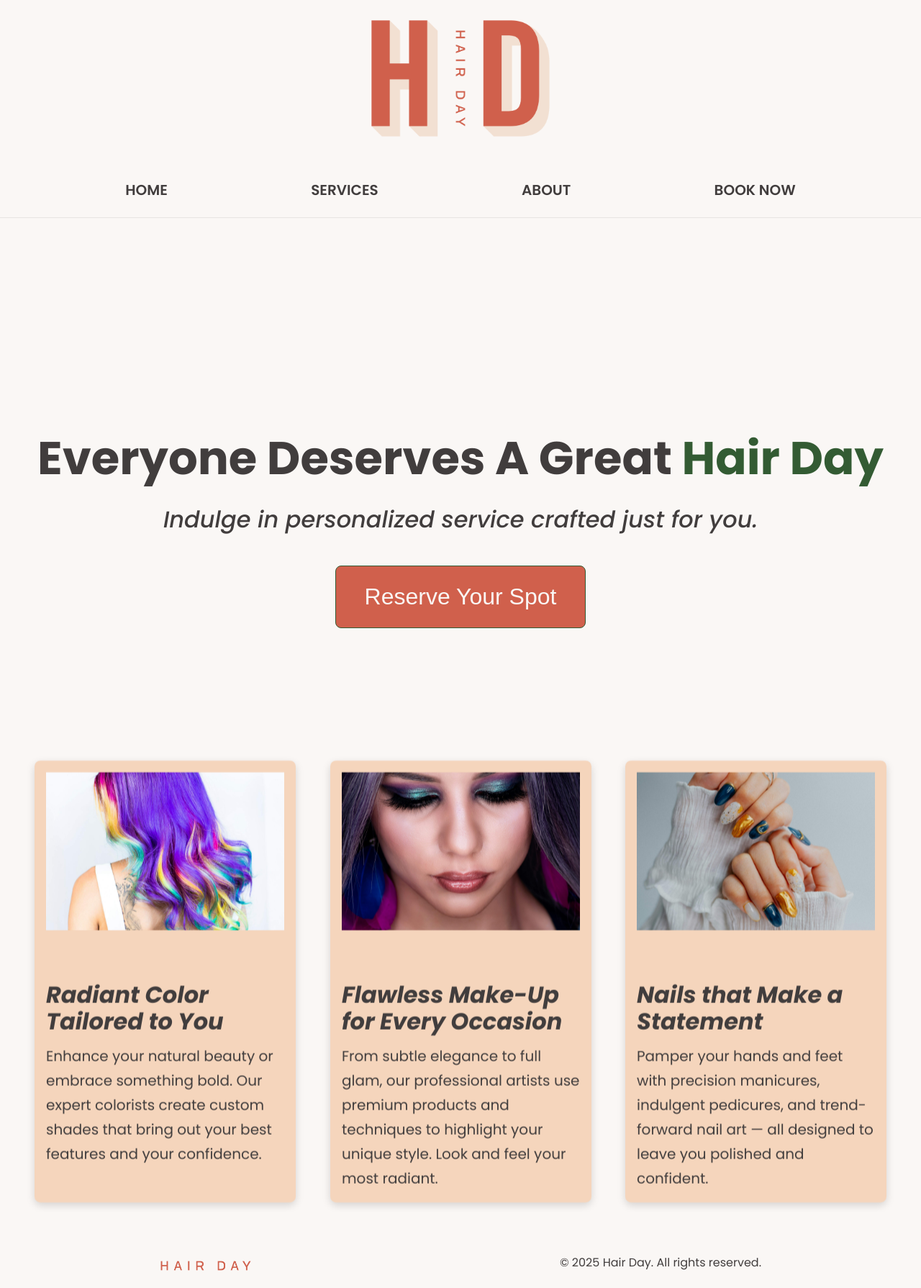
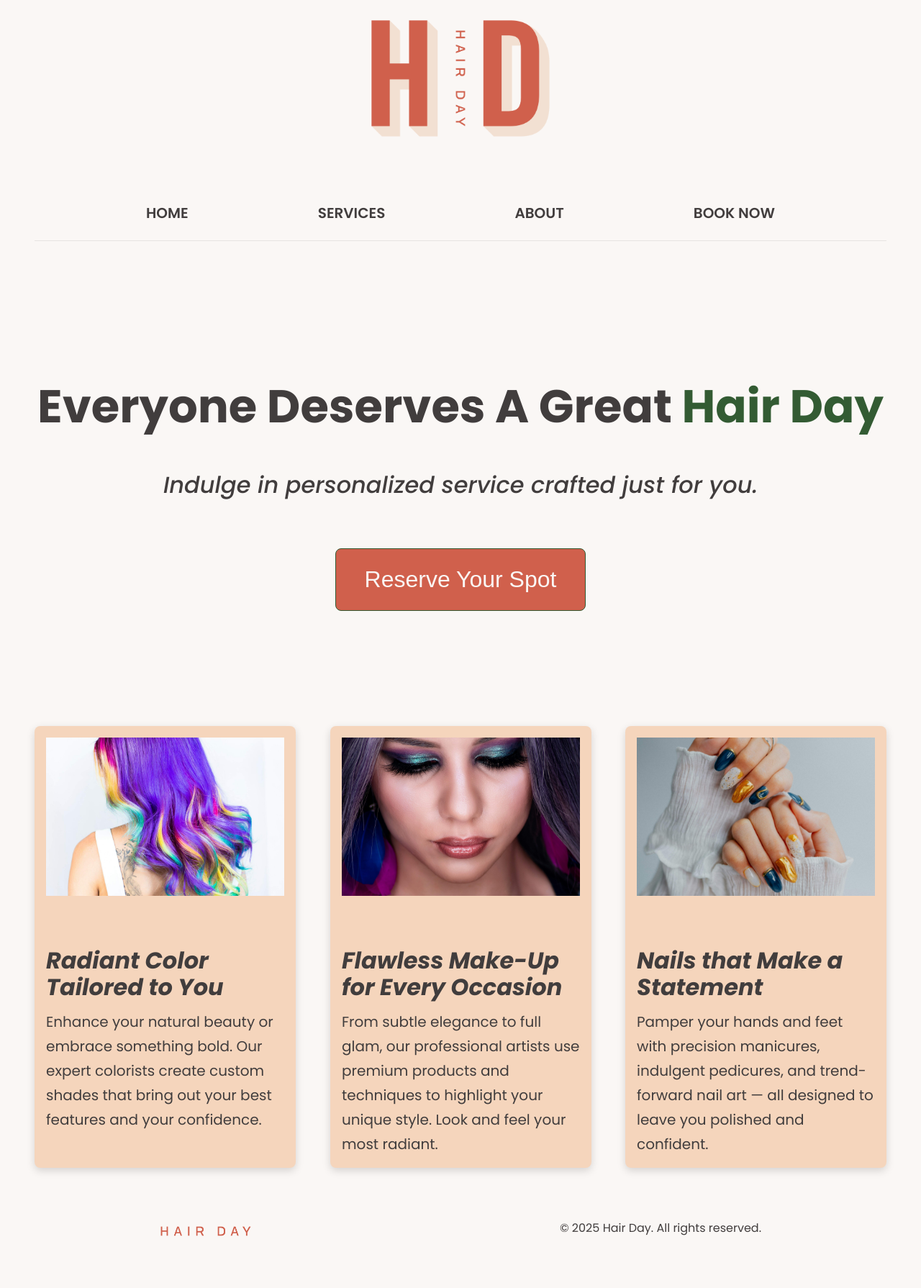
Before and after one commit to perezjprz19/hair-day, a Jekyll site: the page built from index.html, in a window 1280 px wide. Shown: the whole page at 72% size. Built offline with Jekyll 4.4.1, drawn with Linux system fonts in a browser that asks for light colours; after the commit the page ends 1742 px from its top, so only the background shows below that.

Commit message:
Moved main nav bar into the header & added position fixed

```diff
--- a/_includes/header.html
+++ b/_includes/header.html
@@ -9,4 +9,14 @@
     aria-controls="nav-links"
     aria-expanded="false">
   </button>
+
+  <nav id="main-nav" class="navbar" aria-label="Primary navigation">
+  <ul class="nav-links" id="nav-links">
+    <li><a href="{{ '/' | relative_url }}">Home</a></li>
+    <li><a href="{{ '/services.html' | relative_url }}">Services</a></li>
+    <li><a href="{{ '/about.html' | relative_url }}">About</a></li>
+    <li><a href="{{ '/appointments.html' | relative_url }}">Book Now</a></li>
+  </ul>
+</nav>
+
 </header>
--- a/_includes/nav.html
+++ /dev/null
@@ -1,8 +0,0 @@
-<nav id="main-nav" class="navbar" aria-label="Primary navigation">
-  <ul class="nav-links" id="nav-links">
-    <li><a href="{{ '/' | relative_url }}">Home</a></li>
-    <li><a href="{{ '/services.html' | relative_url }}">Services</a></li>
-    <li><a href="{{ '/about.html' | relative_url }}">About</a></li>
-    <li><a href="{{ '/appointments.html' | relative_url }}">Book Now</a></li>
-  </ul>
-</nav>
--- a/_layouts/default.html
+++ b/_layouts/default.html
@@ -20,7 +20,7 @@
 
 <body class="{{page.slug}}">
     {% include header.html %}
-    {% include nav.html %}
+
     <div class="container">
         <main>
             {{ content }}
--- a/assets/css/base.css
+++ b/assets/css/base.css
@@ -97,10 +97,13 @@
 header {
     display: flex;
     justify-content: space-between;
-    position: relative;
+    position: sticky;
     align-items: stretch;
     margin-block: var(--size-md);
-    margin-inline: var(--size-lg);
+    padding-inline: var(--size-lg);
+    top: 0;
+    z-index: 1000;
+    background-color: var(--background-color);
 }
 
 .header-logo {
@@ -130,10 +133,10 @@
 
 .navbar {
     position: absolute;
-    inset-block-start: var(--size-xxl);
+    inset-block-start: var(--size-2xl);
     inset-inline-end: var(--size-md);
     background-color: var(--surface-color);
-    padding-block: var(--size-sm);
+    padding-block: var(--size-xs);
     opacity: 0;
     pointer-events: none;
     clip-path: inset(0 0 0 100%);
@@ -195,7 +198,7 @@
 }
 
 .banner h1    {
-    font-size: var(--fs-h1);
+    font-size: var(--fs-xl);
     font-weight: var(--fw-bold);
     text-transform:capitalize;
     line-height: var(--lh-tight);
@@ -264,7 +267,6 @@
 
 .card-image {
     background-color: var(--background-color);
-    border-radius: var(--radius-xs);
     aspect-ratio: 3/2;
     max-width: 64em;
     overflow: hidden;
@@ -366,6 +368,7 @@
     flex-wrap: wrap;
     justify-content: center;
     row-gap: var(--size-sm);
+    width: 100%;
 }
 
 .header-logo {
@@ -379,8 +382,7 @@
 }
 
     .navbar {
-        position: sticky;
-        z-index: 1000;
+        position: relative;
         opacity: 1;
         transform: none;
         pointer-events: auto;
@@ -389,8 +391,8 @@
         clip-path: none;
         contain: none;
         max-inline-size: none;
-        top: 0;
-        margin-block-end: var(--size-2xl);
+        margin-block-start: var(--size-lg);
+        width: 100%;
 
     }
 
@@ -414,6 +416,12 @@
     .banner {
         min-block-size: 50vh;
         margin-block: var(--size-lg);
+        gap: var(--size-lg);
+
+    }
+
+    .banner h1 {
+        font-size: var(--fs-h1);
     }
 
     .banner p {
```
